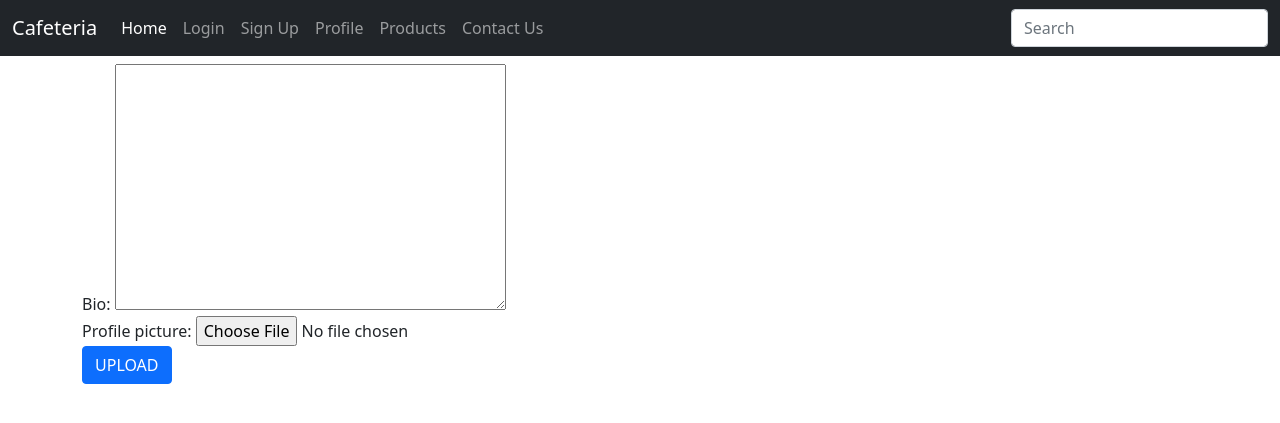
After one commit to Lightl3reaker/Ancient-Cafeteria, a Django app: page /user/profile in a window 1280 px wide. The commit adds this page. Shown: the top 423 px of the page. Run offline with Django 5.2, Linux system fonts and the light colour scheme; some libraries are stand-ins or nearby versions.

Commit message:
added user profile not work

```diff
--- a/myapp/views.py
+++ b/myapp/views.py
@@ -2,7 +2,7 @@
 from django.contrib.auth.decorators import login_required
 from django.contrib.auth.views import LoginView,LogoutView
 from myapp.models import carousel_img,Product
-from .forms import SignupForm
+from .forms import SignupForm,UserProfileForm
 from myapp.models import carousel_img,Product,Tag
 
 from django.contrib.auth.forms import UserCreationForm
@@ -37,7 +37,12 @@
     else:
         form=SignupForm()
     return render(request,'registration/signup.html',{'form':form})
-
+def profile(request):
+    form=UserProfileForm()
+    if form.is_valid():
+        form.save()
+        return redirect('home')
+    return render(request,'Account/profile.html',{'form':form})
 @login_required
 def products_view(request):
     products=Product.objects.all()
--- a/mysite/urls.py
+++ b/mysite/urls.py
@@ -28,4 +28,5 @@
     path('accounts/login/',myapp_views.CustomLogin.as_view(),name="login"),
     path('accounts/logout/',myapp_views.CustomLogout.as_view(),name="logout"),
     path('accounts/signup/',myapp_views.signup,name="signup"),
+    path('user/profile',myapp_views.profile,name="profile")
 ]+static(settings.MEDIA_URL,document_root=settings.MEDIA_ROOT)
--- /dev/null
+++ b/templates/Account/profile.html
@@ -0,0 +1,11 @@
+{% extends 'base/base.html' %}
+{% block content %}
+<div class="container">
+    <h1>{{request.user.username}}</h1>
+    <form method="POST" action="{%url 'profile'%}">
+        {% csrf_token %}
+        {{form}}
+        <button class="btn btn-primary">UPLOAD</button>
+    </form>
+</div>
+{% endblock %}
--- a/templates/base/base.html
+++ b/templates/base/base.html
@@ -40,7 +40,9 @@
               <li class="nav-item">
                 <a class="nav-link" href="{% url 'signup' %}"> Sign Up </a>
               </li>
-
+              <li class="nav-item">
+                <a class="nav-link" href="{%url 'profile'%}">Profile</a>
+              </li>
               <li class="nav-item">
                 <a class="nav-link" href="{% url 'products_view' %}">
                   Products<span class="badge rounded-pill bg-secondary"
--- a/templates/registration/customlogin.html
+++ b/templates/registration/customlogin.html
@@ -4,6 +4,7 @@
 <div class="container-fluid form-login p-5 mt-4">
   <h1 class="display-3 mb-5">LogIn</h1>
   <form method="POST" action="{%url 'login'%}">
+
     {% csrf_token %}
     {%include 'myapp/form_snippet.html'%}
 
```
